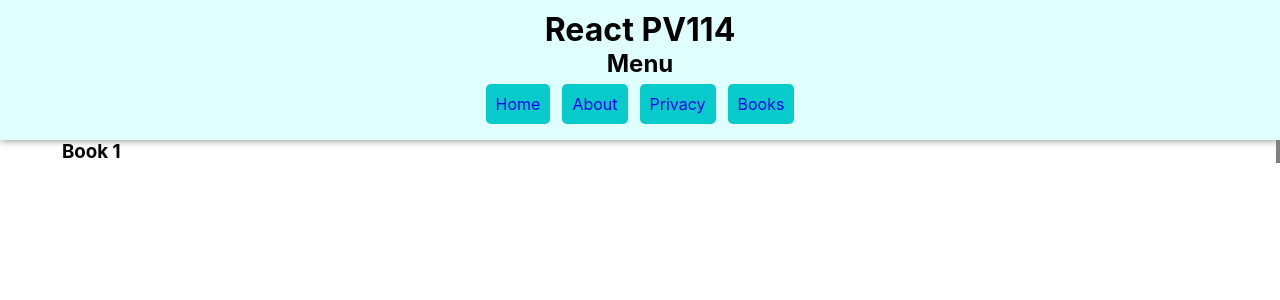
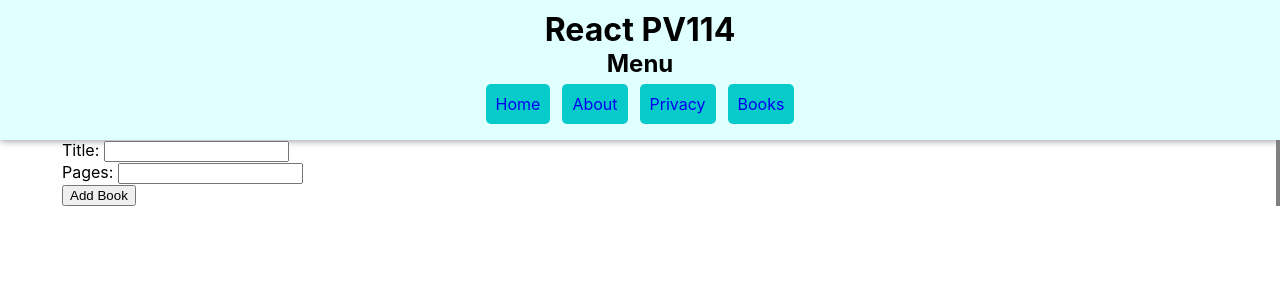
Before and after one commit to temeirro/react-pv114, a React (Create React App) app: page /books/newbook in a window 1280 px wide. Shown: the top 300 px of the page. Built offline with nearby package versions, Linux system fonts and the light colour scheme.

Commit message:
Add Forms

```diff
--- a/src/App.js
+++ b/src/App.js
@@ -7,7 +7,11 @@ import Menu from './components/Menu';
 import { Route, Routes } from "react-router-dom";
 import { BooksLayout } from './components/books/BooksLayout';
 import { BooksList } from './components/books/BooksList';
+import { Book } from './components/books/Book';
+import { NotFound } from './components/NotFound';
+import { NewBook } from './components/books/NewBook';
 function App() {
+
   return (
     <div className='App'>
       <header>
@@ -23,7 +27,8 @@ function App() {
             <Route path="/privacy" element={<Privacy />} />
             <Route path="/books" element={<BooksLayout/>} >
               <Route index element={<BooksList/>}/>
-              <Route path=":id" element={<h3>Book 1</h3>}/>
+              <Route path=":id" element={<Book/>}/>
+              <Route path="newbook" element={<NewBook/>}/>
               <Route path="history" element={<h3>Book History</h3>} />
               <Route path="fantazy" element={<h3>Book fantezy</h3>} />
             </Route>
@@ -33,7 +38,7 @@ function App() {
               <Route path="history" element={<h3>Book History</h3>} />
               <Route path="fantazy" element={<h3>Book fantezy</h3>} />
             </Route> */}
-            {/* <Route path="*" element={<NotFound/>}/> */}
+            <Route path="*" element={<NotFound/>}/>
           </Routes>
 
         </main>
--- /dev/null
+++ b/src/components/NotFound.js
@@ -0,0 +1,3 @@
+export function NotFound(){
+    return<h1>404 : Not Found Page</h1>
+}
--- a/src/components/books/Book.js
+++ b/src/components/books/Book.js
@@ -0,0 +1,23 @@
+import { useParams,useOutletContext } from "react-router-dom";
+
+export function Book() {
+    const { id } = useParams();
+    const books = useOutletContext();
+    console.log(books);
+    const book = books.find(b => b.id === parseInt(id));
+    console.log(book);
+    if (book === undefined) {
+        return(
+            <p> Not find book by id={id}</p>
+        )
+    } else {
+
+        return (
+            <div className="card-book">
+                <h4>Title: {book.title}</h4>
+                <p> Count pages: {book.pages}</p>
+
+            </div>
+        );
+    }
+}
--- a/src/components/books/BooksList.js
+++ b/src/components/books/BooksList.js
@@ -7,6 +7,8 @@ export function BooksList() {
     return (
         <>
             <h2>Books List</h2>
+            <div className="booklist-link"> <Link  to={`/books/newbook`}>add new book</Link></div>
+            <hr/>
             <ul>
                 {
                     books.map((b) => (
--- /dev/null
+++ b/src/components/books/NewBook.js
@@ -0,0 +1,54 @@
+import { useRef } from "react";
+
+export function NewBook() {
+    let newBook={
+        id:4,
+        title:"",
+        pages:0
+    }
+    //How to handle forms
+
+    //====1. Using onChange event==
+    const titleChange=(event)=>{
+        console.log(event.target.value);
+        newBook.title=event.target.value;
+    }
+    const pagesChange=(event)=>{
+        console.log(event.target.value);
+        newBook.pages=event.target.value;
+    }
+    //===2. ref binnding to input
+    let titleRef=useRef();
+    let pagesRef=useRef();
+    //for two variant
+    const submit=(event)=>{
+        event.preventDefault();
+         //read ref data
+        newBook.title=titleRef.current.value;
+        newBook.pages=pagesRef.current.value;
+        console.log(newBook);
+     };
+
+    return (
+        <>
+            <div className="form-newbook">
+                <form>
+                    <div className="container-input">
+                        <label> Title:  </label>
+                        {/* <input type="text" name="title" onChange={titleChange} required /> */}
+                        <input ref={titleRef} type="text" name="title" onChange={titleChange} required />
+                    </div>
+                    <div className="container-input">
+                        <label> Pages:  </label>
+                        {/* <input type="number" name="pages" onChange={pagesChange} required /> */}
+                        <input ref={pagesRef} type="number" name="pages" onChange={pagesChange} required />
+                    </div>
+                    <div className="containar-button">
+                        <input type="submit" onClick={submit} value="Add Book"/>
+                        {/* <input type="submit"  value="Add Book"/> */}
+                    </div>
+                </form>
+            </div>
+        </>
+    )
+}
```
